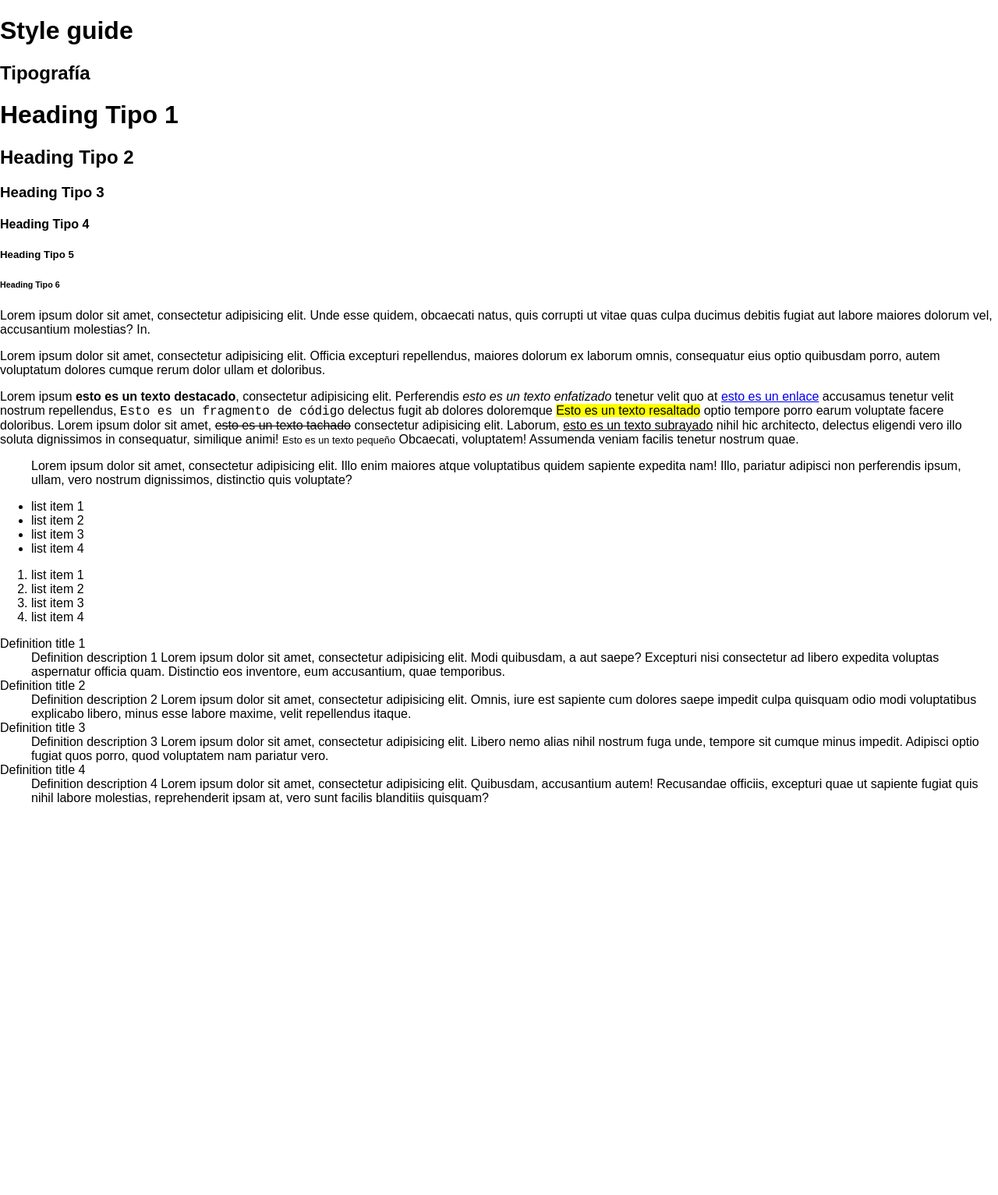
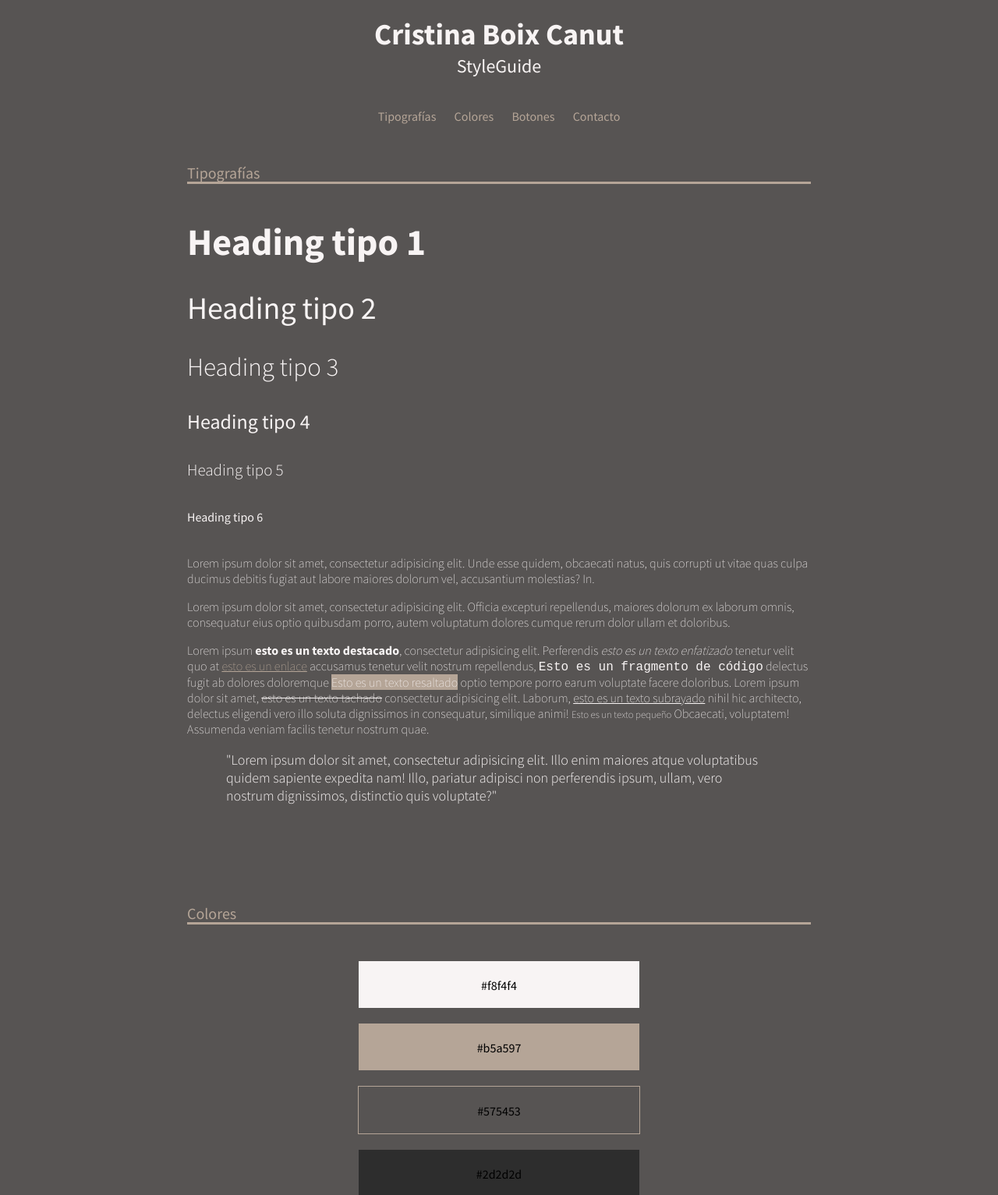
Before and after one commit to crboca/styleguide-porfolio, a website: page src/index.html in a window 1280 px wide. Shown: the top 1533 px of the page at 78% size. Before the commit the page ends 1049 px from the top, so only its background shows below. Drawn offline with nearby package versions, Linux system fonts and the light colour scheme; files that its build step writes are made by us from their sources.

Commit message:
initial sass

```diff
--- a/src/index.html
+++ b/src/index.html
@@ -1,30 +1,45 @@
 <!DOCTYPE html>
 <html lang="en">
+
 <head>
   <meta charset="UTF-8">
   <meta name="viewport" content="width=device-width, initial-scale=1.0">
-  <title>Hola bebe, despues tipos</title>
+  <title>Cristina - StyleGuide</title>
+  <link href='https://fonts.googleapis.com/css?family=Source+Sans+Pro:400,200,300,700' rel='stylesheet' type='text/css'>
   <link rel="stylesheet" href="css/main.css">
 </head>
 
+
 <body>
-  <header>
-    <h1>Style guide</h1>
-  </header>
 
-  <div class="page-wrap">
-    <article>
-      <header>
-        <h2>Tipografía</h2>
-      </header>
+<!--HEADER-->
+  <header id="cap">
+    <p class="nom">Cristina Boix Canut</p>
+    <h1 class="subtitol">StyleGuide</h1>
+    <nav id="menu">
+      <ul>
+        <li><a href="#tipografia">Tipografías</a></li>
+        <li><a href="#colores">Colores</a></li>
+        <li><a href="#botones">Botones</a></li>
+        <li><a href="#contacto">Contacto</a></li>
+      </ul>
+    </nav>
+</header>
+
+<!--STYLEGUIDE-->
+
+<div id="fondo">
+
+  <article id="tipografia">
+    <h6 class="cabecera">Tipografías</h6>
 
       <section>
-        <h1>Heading Tipo 1</h1>
-        <h2>Heading Tipo 2</h2>
-        <h3>Heading Tipo 3</h3>
-        <h4>Heading Tipo 4</h4>
-        <h5>Heading Tipo 5</h5>
-        <h6>Heading Tipo 6</h6>
+        <h1>Heading tipo 1</h1>
+        <h2>Heading tipo 2</h2>
+        <h3>Heading tipo 3</h3>
+        <h4>Heading tipo 4</h4>
+        <h5>Heading tipo 5</h5>
+        <h6>Heading tipo 6</h6>
       </section>
 
       <section>
@@ -37,36 +52,56 @@
       </section>
 
       <section>
-        <blockquote>Lorem ipsum dolor sit amet, consectetur adipisicing elit. Illo enim maiores atque voluptatibus quidem sapiente expedita nam! Illo, pariatur adipisci non perferendis ipsum, ullam, vero nostrum dignissimos, distinctio quis voluptate?</blockquote>
-      </section>
+        <blockquote>"Lorem ipsum dolor sit amet, consectetur adipisicing elit. Illo enim maiores atque voluptatibus quidem sapiente expedita nam! Illo, pariatur adipisci non perferendis ipsum, ullam, vero nostrum dignissimos, distinctio quis voluptate?"</blockquote>
+      	</section>
 
-      <section>
-        <ul>
-          <li>list item 1</li>
-          <li>list item 2</li>
-          <li>list item 3</li>
-          <li>list item 4</li>
-        </ul>
+  </article>
 
-        <ol>
-          <li>list item 1</li>
-          <li>list item 2</li>
-          <li>list item 3</li>
-          <li>list item 4</li>
-        </ol>
+  <article id="colores">
+    <h6 class="cabecera">Colores</h6>
 
-        <dl>
-          <dt>Definition title 1</dt>
-          <dd>Definition description 1 Lorem ipsum dolor sit amet, consectetur adipisicing elit. Modi quibusdam, a aut saepe? Excepturi nisi consectetur ad libero expedita voluptas aspernatur officia quam. Distinctio eos inventore, eum accusantium, quae temporibus.</dd>
-          <dt>Definition title 2</dt>
-          <dd>Definition description 2 Lorem ipsum dolor sit amet, consectetur adipisicing elit. Omnis, iure est sapiente cum dolores saepe impedit culpa quisquam odio modi voluptatibus explicabo libero, minus esse labore maxime, velit repellendus itaque.</dd>
-          <dt>Definition title 3</dt>
-          <dd>Definition description 3 Lorem ipsum dolor sit amet, consectetur adipisicing elit. Libero nemo alias nihil nostrum fuga unde, tempore sit cumque minus impedit. Adipisci optio fugiat quos porro, quod voluptatem nam pariatur vero.</dd>
-          <dt>Definition title 4</dt>
-          <dd>Definition description 4 Lorem ipsum dolor sit amet, consectetur adipisicing elit. Quibusdam, accusantium autem! Recusandae officiis, excepturi quae ut sapiente fugiat quis nihil labore molestias, reprehenderit ipsam at, vero sunt facilis blanditiis quisquam?</dd>
-        </dl>
-      </section>
+    	<div class="cuadrados">
+    		<div class="cuadrado-uno">
+    		<h6>#f8f4f4</h6>
+    		</div>
+    		<div class="cuadrado-dos">
+    		<h6>#b5a597<h6/>
+    		</div>
+    		<div class="cuadrado-tres">
+        <h6>#575453</h6>
+    		</div>
+    		<div class="cuadrado-cuatro">
+        <h6>#2d2d2d</h6>
+    		</div>
+    	</div>
+
+  </article>
+
+
+  <article id="botones">
+    <h6 class="cabecera">Botones</h6>
+
+    <div class="botones">
+        <button class="small">Small Button</button>
+        <button class="big">Big Button</button>
+    </div>
+
+  </article>
+
+
+
+  <article id="contacto">
+    	<h6 class="cabecera">Contacto</h6>
+
+    	<section>
+        <p>Cristina Boix Canut</p>
+        <p>cristinaboixcanut@gmail.com</p>
+        <p>620 275 755</p>
+         </section>
+
     </article>
-  </div>
+
+</div>
+
 </body>
 </html>
--- a/src/scss/components/_btns.scss
+++ b/src/scss/components/_btns.scss
@@ -0,0 +1,113 @@
+
+.cuadrados{
+	width: 100%;
+}
+
+.cuadrado-uno{
+	height: 50px;
+	width: 350px;
+	background-color: $rosa-palo;
+	display: block;
+	text-align: center;
+	padding: 5px;
+	margin: 20px;
+	margin-left: auto;
+	margin-right: auto;
+	position: relative;
+	z-index: 1;
+}
+
+.cuadrado-dos{
+	height: 50px;
+	width: 350px;
+	background-color: $beige;
+	display: block;
+	text-align: center;
+	padding: 5px;
+	margin: 20px;
+	margin-left: auto;
+	margin-right: auto;
+	position: relative;
+	z-index: 1;
+}
+
+.cuadrado-tres{
+	height: 50px;
+	width: 350px;
+	background-color: $marron;
+	display: block;
+	text-align: center;
+	padding: 5px;
+	margin: 20px;
+	margin-left: auto;
+	margin-right: auto;
+	position: relative;
+	z-index: 1;
+	border: 1px solid $beige;
+	color: $beige;
+}
+
+.cuadrado-cuatro{
+	height: 50px;
+	width: 350px;
+	background-color: $negro;
+	display: block;
+	text-align: center;
+	padding: 5px;
+	margin: 20px;
+	margin-left: auto;
+	margin-right: auto;
+	position: relative;
+	z-index: 1;
+}
+
+.cuadrados h6{
+	color: #000;
+	margin-top: 15px;
+}
+
+.botones {
+	width: 100%;
+    background-color: $marron;
+}
+
+.small{
+	background-color: $rosa-palo;
+	display: block;
+	width: 137px;
+	height: 40px;
+	padding: 0;
+	border:none;
+	font-family: 'Source Sans Pro', sans-serif;
+	font-weight: 400;
+	color: $marron;
+	font-size: 16px;
+	margin-bottom: 23px;
+	margin-left: auto;
+	margin-right: auto;
+	position: relative;
+	z-index: 1;
+}
+
+.big{
+	background-color: $rosa-palo;
+	width: 213px;
+	height: 60px;
+	display: block;
+	border:none;
+	font-family: 'Source Sans Pro', sans-serif;
+	font-weight: 700;
+	color: $marron;
+	font-size: 24px;
+	margin: auto;
+	position: relative;
+	z-index: 1;
+	padding: 0;
+}
+
+.small:hover, .big:hover {
+	background-color: $marron;
+	color: $rosa-palo;
+	cursor: pointer;
+	border: 1px solid $rosa-palo;
+}
--- a/src/scss/components/_footer.scss
+++ b/src/scss/components/_footer.scss
@@ -0,0 +1,3 @@
+#contacto section{
+	margin-bottom: 1000px;
+}
--- a/src/scss/components/_menu.scss
+++ b/src/scss/components/_menu.scss
@@ -0,0 +1,58 @@
+#cap{
+	width:100%;
+	background-color: $marron;
+	position:fixed;
+	top: 0;
+	z-index: 2;
+}
+
+.nom{
+	text-align: center;
+	font-family: 'Source Sans Pro', sans-serif;
+	font-weight: 700;
+	font-size: 38px;
+	margin-top: 20px;
+	margin-bottom: 5px;
+	color: $rosa-palo;
+}
+
+.subtitol{
+	font-family: 'Source Sans Pro', sans-serif;
+	font-weight: 400;
+	font-size: 24px;
+	line-height: 16px;
+	color: $rosa-palo;
+	margin-top: 10px;
+	margin-bottom: 45px;
+	text-align: center;
+}
+
+#cap a{
+	padding-left: 5px;
+	padding-right: 5px;
+	text-decoration: none;
+	font-family: 'Source Sans Pro', sans-serif;
+	font-weight: 400;
+	font-size: 16px;
+}
+
+#cap a:hover {
+	color: $rosa-palo;
+}
+
+#menu{
+	text-align:center;
+}
+
+#menu ul{
+	padding: 0;
+	margin-top: 40px;
+	margin-bottom: 10px;
+}
+
+#menu ul li{
+	display:inline;
+	padding-left: 5px;
+	padding-right: 5px;
+	margin: 0;
+}
--- a/src/scss/theme/_body.scss
+++ b/src/scss/theme/_body.scss
@@ -0,0 +1,13 @@
+body{
+	background-color: $marron;
+	margin:0;
+}
+
+#fondo{
+	width: 800px;
+	background-color: $marron;
+	margin-right: auto;
+	margin-left: auto;
+	display: block;
+	margin-top: 100px;
+}
--- a/src/scss/theme/_colores.scss
+++ b/src/scss/theme/_colores.scss
@@ -0,0 +1,4 @@
+$rosa-palo: #f8f4f4;
+$beige: #b5a597;
+$marron: #575453;
+$negro: #2d2d2d;
--- a/src/scss/typography/_headings.scss
+++ b/src/scss/typography/_headings.scss
@@ -0,0 +1,47 @@
+h1{
+	font-family: 'Source Sans Pro', sans-serif;
+	font-weight: 700;
+	font-size: 48px;
+	color: $rosa-palo;
+	line-height: 55px;
+}
+
+h2{
+	font-family: 'Source Sans Pro', sans-serif;
+	font-weight: 400;
+	font-size: 40px;
+	color: $rosa-palo;
+	line-height: 48px;
+}
+
+h3{
+	font-family: 'Source Sans Pro', sans-serif;
+	font-weight: 300;
+	font-size: 33px;
+	color: $rosa-palo;
+	line-height: 38px;
+}
+
+h4{
+	font-family: 'Source Sans Pro', sans-serif;
+	font-weight: 400;
+	font-size: 26px;
+	color: $rosa-palo;
+	line-height: 31px;
+}
+
+h5{
+	font-family: 'Source Sans Pro', sans-serif;
+	font-weight: 300;
+	font-size: 21px;
+	color: $rosa-palo;
+	line-height: 24px;
+}
+
+h6{
+	font-family: 'Source Sans Pro', sans-serif;
+	font-weight: 400;
+	font-size: 16px;
+	color: $rosa-palo;
+	line-height: 23px;
+}
--- a/src/scss/typography/_text-elements.scss
+++ b/src/scss/typography/_text-elements.scss
@@ -0,0 +1,43 @@
+ul, li{
+	font-family: 'Source Sans Pro', sans-serif;
+	font-weight: 400;
+	font-size: 16px;
+	color: $rosa-palo;
+	line-height: 23px;
+}
+
+p, section{
+	font-family: 'Source Sans Pro', sans-serif;
+	font-weight: 200;
+	font-size: 16px;
+	color: $rosa-palo;
+}
+
+a{
+	color: $beige;
+}
+
+mark{
+	background-color: $beige;
+	color: $rosa-palo;
+}
+
+blockquote{
+	font-size: 18px;
+	margin-left: 50px;
+	margin-right: 50px;
+	font-family: 'Source Sans Pro', sans-serif;
+	font-weight: 300;
+}
+
+.cabecera{
+	font-family: 'Source Sans Pro', sans-serif;
+	font-weight: 400;
+	font-size: 20px;
+	color: $beige;
+	border-bottom-style: solid;
+	border-bottom-color: $beige;
+	margin-top: -100px;
+	padding-top: 210px;
+
+}
```
Also changed, not shown: dist/css/main.css, dist/index.html.
